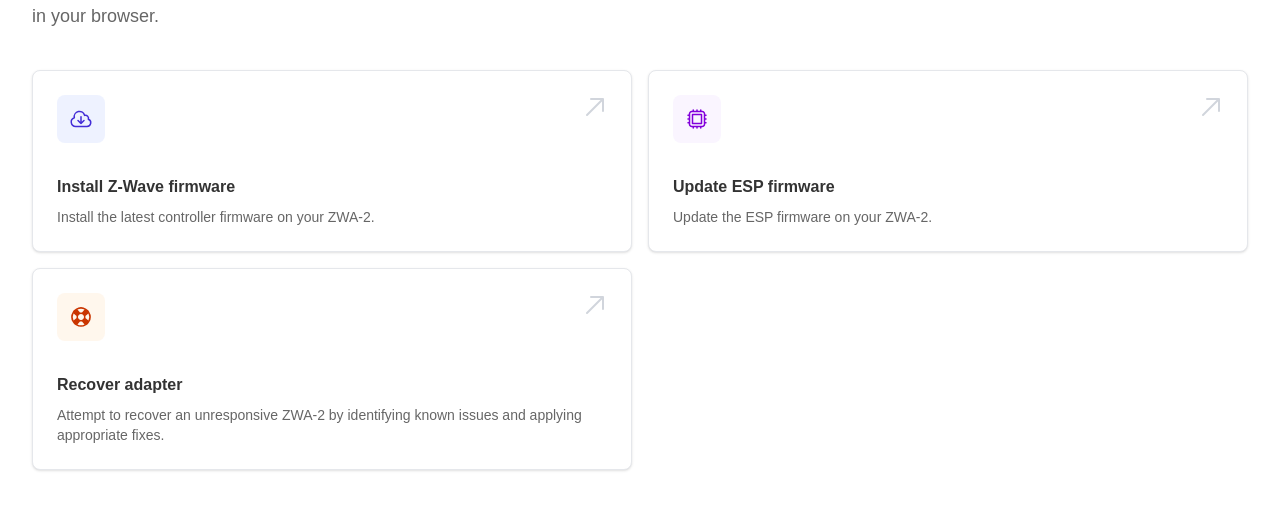
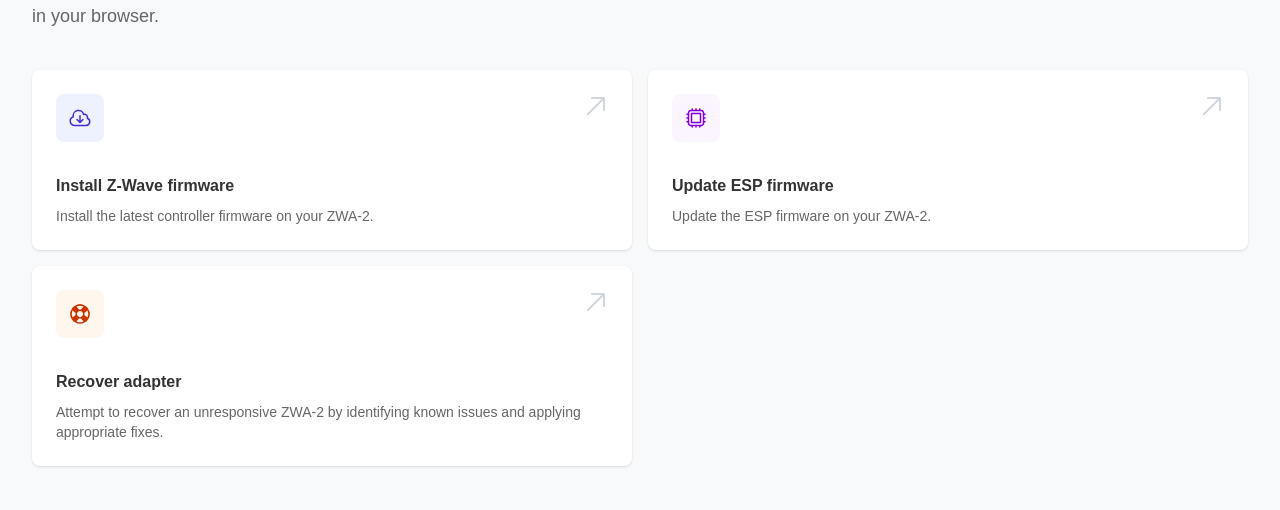
Before and after one commit to home-assistant/zwa2-toolbox, a React (Vite) app: page / in a window 1280 px wide. Shown: the part 226-736 px from the top of the page. Built offline with nearby package versions, Linux system fonts and the light colour scheme; a web font is replaced by a local one.

Commit message:
Update borders etc.

```diff
--- a/src/components/ActionCard.tsx
+++ b/src/components/ActionCard.tsx
@@ -26,7 +26,7 @@
   return (
     <div
       className={classNames(
-        'group relative bg-app-card p-6 shadow rounded-lg h-full border border-gray-200 dark:border-white/10 focus-within:outline-2 focus-within:-outline-offset-2 focus-within:outline-indigo-600 dark:focus-within:outline-indigo-500',
+        'group relative bg-app-card p-6 shadow rounded-lg h-full focus-within:outline-2 focus-within:-outline-offset-2 focus-within:outline-indigo-600 dark:focus-within:outline-indigo-500',
         disabled ? 'opacity-50 cursor-not-allowed' : 'cursor-pointer hover:bg-gray-50 dark:hover:bg-gray-800/70'
       )}
       onClick={disabled ? undefined : onClick}
--- a/src/components/Card.tsx
+++ b/src/components/Card.tsx
@@ -24,10 +24,10 @@
 export function Card({ children, className = '', standalone = false }: CardProps) {
   const borderStyles = standalone
     ? ''
-    : 'rounded-lg shadow-sm dark:shadow-none dark:outline dark:-outline-offset-1 dark:outline-white/10';
+    : 'rounded-lg shadow-sm dark:shadow-none dark:outline dark:-outline-offset-1 dark:outline-app-border';
 
   return (
-    <div className={`divide-y divide-gray-200 overflow-hidden bg-app-card dark:divide-white/10 ${borderStyles} ${className}`}>
+    <div className={`divide-y divide-app-border overflow-hidden bg-app-card ${borderStyles} ${className}`}>
       {children}
     </div>
   );
--- a/src/components/Modal.tsx
+++ b/src/components/Modal.tsx
@@ -54,7 +54,7 @@
         <div className="flex min-h-full items-end justify-center p-4 text-center sm:items-center sm:p-0">
           <DialogPanel
             transition
-            className="relative transform overflow-hidden rounded-lg bg-app-card text-left shadow-xl transition-all data-closed:translate-y-4 data-closed:opacity-0 data-enter:duration-300 data-enter:ease-out data-leave:duration-200 data-leave:ease-in sm:my-8 sm:w-full sm:max-w-2xl data-closed:sm:translate-y-0 data-closed:sm:scale-95 dark:outline dark:-outline-offset-1 dark:outline-white/10"
+            className="relative transform overflow-hidden rounded-lg bg-app-card text-left shadow-xl transition-all data-closed:translate-y-4 data-closed:opacity-0 data-enter:duration-300 data-enter:ease-out data-leave:duration-200 data-leave:ease-in sm:my-8 sm:w-full sm:max-w-2xl data-closed:sm:translate-y-0 data-closed:sm:scale-95 dark:outline dark:-outline-offset-1 dark:outline-app-border"
           >
             {showCloseButton && (
               <div className="absolute right-0 top-0 pr-4 pt-4 sm:pr-6 sm:pt-6">
--- a/src/components/ProgressSteps.tsx
+++ b/src/components/ProgressSteps.tsx
@@ -30,7 +30,7 @@
                 <span className="text-sm font-medium text-primary">{step.name}</span>
               </div>
             ) : (
-              <div className="group flex flex-col border-l-4 border-gray-200 py-2 pl-4 hover:border-gray-300 md:border-t-4 md:border-l-0 md:pt-4 md:pb-0 md:pl-0 dark:border-white/10 dark:hover:border-white/20">
+              <div className="group flex flex-col border-l-4 border-app-border py-2 pl-4 hover:border-app-border-hover md:border-t-4 md:border-l-0 md:pt-4 md:pb-0 md:pl-0">
                 <span className="text-sm font-medium text-secondary group-hover:text-gray-700 dark:group-hover:text-gray-300">
                   Step {index + 1}
                 </span>
--- a/src/index.css
+++ b/src/index.css
@@ -2,8 +2,8 @@
 
 :root {
 	/* Light theme colors */
-	--app-bg-primary: white;
-	--app-bg-secondary: #f8f9fa;
+	--app-bg-primary: #f8f9fa;
+	--app-bg-secondary: #white;
 	--app-bg-card: white;
 	--app-bg-header: white;
 	--app-text-primary: #333333;
@@ -42,4 +42,6 @@
   --color-secondary: var(--app-text-secondary);
   --color-app-primary: var(--app-bg-primary);
   --color-app-card: var(--app-bg-card);
+  --color-app-border: var(--app-border);
+  --color-app-border-hover: var(--app-border-hover);
 }
--- a/src/tailwind.config.ts
+++ b/src/tailwind.config.ts
@@ -10,8 +10,10 @@
 			colors: {
 				primary: "var(--color-primary)",
 				secondary: "var(--color-secondary)",
-				"app-primary": "var(--app-bg-primary)",
-				"app-card": "var(--app-bg-card)",
+				"app-primary": "var(--color-app-primary)",
+				"app-card": "var(--color-app-card)",
+				"app-border": "var(--color-app-border)",
+				"app-border-hover": "var(--color-app-border-hover)",
 			},
 		},
 	},
--- a/src/wizards/erase-nvm/ConfirmStep.tsx
+++ b/src/wizards/erase-nvm/ConfirmStep.tsx
@@ -50,7 +50,7 @@
           type="checkbox"
           checked={context.state.confirmed}
           onChange={(e) => handleConfirmChange(e.target.checked)}
-          className="h-4 w-4 text-indigo-600 focus:ring-indigo-500 border-gray-300 rounded dark:bg-gray-700 dark:border-gray-600"
+          className="h-4 w-4 text-indigo-600 focus:ring-indigo-500 border-app-border rounded dark:bg-gray-700"
         />
         <label htmlFor="confirm-erase" className="ml-2 block text-sm text-primary">
           I understand that this action cannot be undone and I want to proceed with erasing the NVM.
--- a/src/wizards/install-firmware/FileSelectStep.tsx
+++ b/src/wizards/install-firmware/FileSelectStep.tsx
@@ -36,7 +36,7 @@
             className={`relative flex items-start p-4 border rounded-lg cursor-pointer transition-colors ${
               isSelected(option.value)
                 ? 'border-indigo-500 bg-indigo-50 dark:bg-indigo-500/10 dark:border-indigo-400'
-                : 'border-gray-300 dark:border-gray-600 hover:border-gray-400 dark:hover:border-gray-500'
+                : 'border-app-border hover:border-app-border-hover'
             }`}
             onClick={() => handleOptionChange(option.value)}
           >
@@ -46,7 +46,7 @@
                 name="firmwareOption"
                 checked={isSelected(option.value)}
                 onChange={() => handleOptionChange(option.value)}
-                className="h-4 w-4 text-indigo-600 border-gray-300 focus:ring-indigo-500 dark:border-gray-600 dark:bg-gray-700"
+                className="h-4 w-4 text-indigo-600 border-app-border focus:ring-indigo-500 dark:bg-gray-700"
               />
             </div>
             <div className="ml-3 text-sm">
--- a/src/wizards/update-esp-firmware/FileSelectStep.tsx
+++ b/src/wizards/update-esp-firmware/FileSelectStep.tsx
@@ -107,7 +107,7 @@
               className={`relative flex items-start p-4 border rounded-lg cursor-pointer transition-colors ${
                 isSelected(option.value)
                   ? 'border-purple-500 bg-purple-50 dark:bg-purple-500/10 dark:border-purple-400'
-                  : 'border-gray-300 dark:border-gray-600 hover:border-gray-400 dark:hover:border-gray-500'
+                  : 'border-app-border hover:border-app-border-hover'
               }`}
               onClick={() => handleOptionChange(option.value)}
             >
@@ -117,7 +117,7 @@
                   name="espFirmwareOption"
                   checked={isSelected(option.value)}
                   onChange={() => handleOptionChange(option.value)}
-                  className="h-4 w-4 text-purple-600 border-gray-300 focus:ring-purple-500 dark:border-gray-600 dark:bg-gray-700"
+                  className="h-4 w-4 text-purple-600 border-app-border focus:ring-purple-500 dark:bg-gray-700"
                 />
               </div>
               <div className="ml-3 text-sm flex-1">
--- a/src/wizards/update-firmware/FileSelectStep.tsx
+++ b/src/wizards/update-firmware/FileSelectStep.tsx
@@ -25,7 +25,7 @@
         Choose the firmware update file for your ZWA-2.
       </p>
 
-      <div className="border-2 border-dashed border-gray-300 dark:border-gray-600 rounded-lg p-6 text-center">
+      <div className="border-2 border-dashed border-app-border rounded-lg p-6 text-center">
         <input
           ref={fileInputRef}
           type="file"
```
